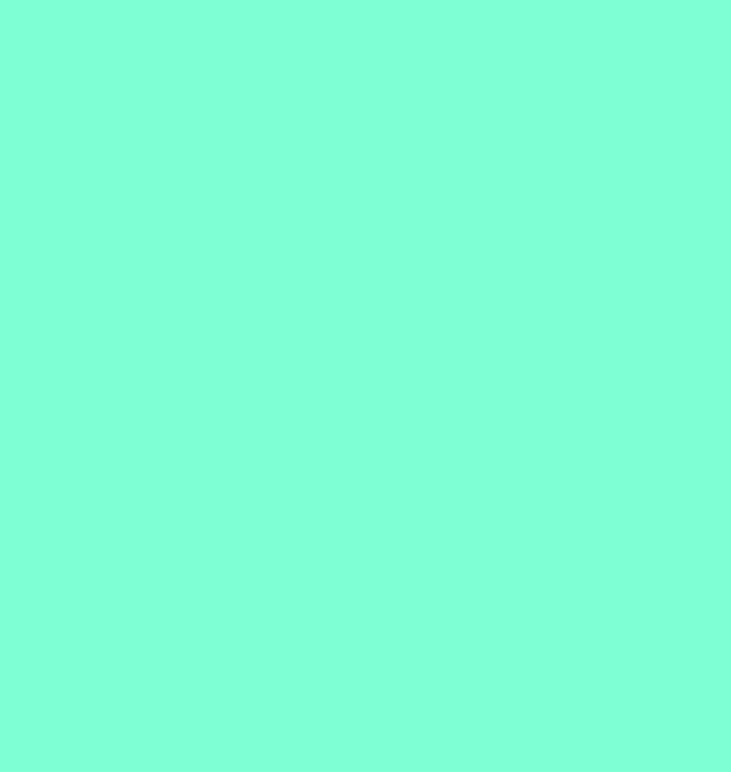
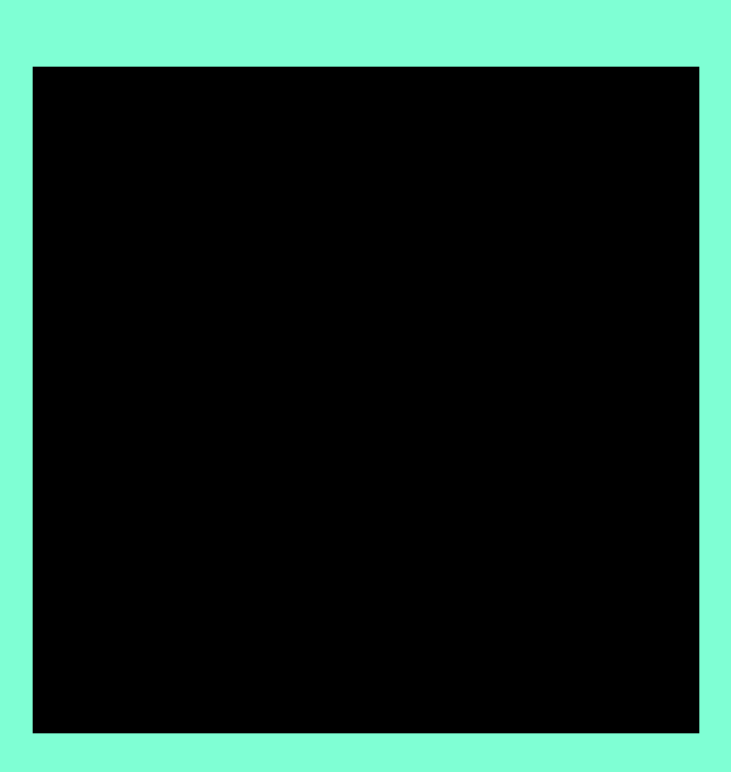
Before and after one commit to stur86/anderson-loc, a plain HTML site: page index.html in a window 1280 px wide. Shown: the whole page, without its empty margins (274-1005 px from the left). Drawn offline with Linux system fonts and the light colour scheme.

Commit message:
SVG viewBox set

```diff
--- a/index.html
+++ b/index.html
@@ -14,8 +14,8 @@
 </head>
 <body>
 
-    <svg id="main_plot">
-
+    <svg id="main_plot" viewBox="-60 -60 120 120" preserveAspectRatio="xMidYMid meet">
+            <rect x="-50" y="-50" width="100" height="100"/>
     </svg>
 
 </body>
```
